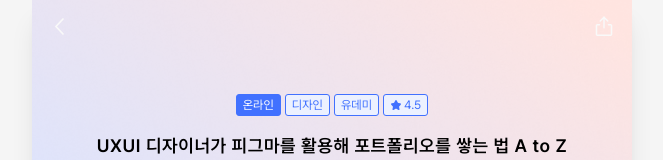
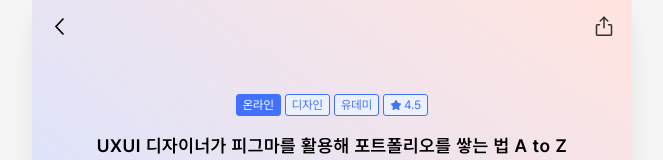
Before and after one commit to sturing-fourten/sturing, a Next.js app: page /lecture/1 in a window 1280 px wide. Shown: the top 160 px of the page, without its empty margins (308-971 px from the left). Built offline with nearby package versions, Linux system fonts and the light colour scheme.

Commit message:
Chore: 댓글 작성 버튼 위치 수정 및 강의 상세페이지 아이콘 색상 변경

```diff
--- a/src/components/domains/detail/Header.tsx
+++ b/src/components/domains/detail/Header.tsx
@@ -27,7 +27,7 @@ export default function Header({ page }: BannerProps) {
           isStudy && "before:-z-[2] before:bg-black/20 before:inset-0 before:absolute"
         }  `}
         style={style}>
-        <TopBar variant="share" showMore={isStudy && isLeader} isWhite />
+        <TopBar variant="share" showMore={isStudy && isLeader} isWhite={isStudy} />
         <div className="flex items-center gap-1 mt-10 mb-4">
           <TagMain>온라인</TagMain>
           <TagLight>디자인</TagLight>
--- a/src/components/domains/detail/study/elements/CommentInput.tsx
+++ b/src/components/domains/detail/study/elements/CommentInput.tsx
@@ -12,7 +12,9 @@ export default function CommentInput() {
             placeholder="댓글을 입력하세요."
             className="w-full mt-1 sm:mt-2 pl-[15px] pr-8 py-[6px] border border-gray-300 bg-gray-100 rounded-[80px] text-xs sm:text-sm placeholder:text-gray-600 focus:border-main-600 outline-none"
           />
-          <button type="submit" className="flex justify-center items-center absolute inset-y-0 right-0 pr-3 top-1">
+          <button
+            type="submit"
+            className="flex justify-center items-center absolute inset-y-0 right-0 pr-3 top-1 sm:top-2">
             <Image src={ICONS.sendComment.src} alt={ICONS.sendComment.alt} width={18} height={18} />
           </button>
         </div>
```
